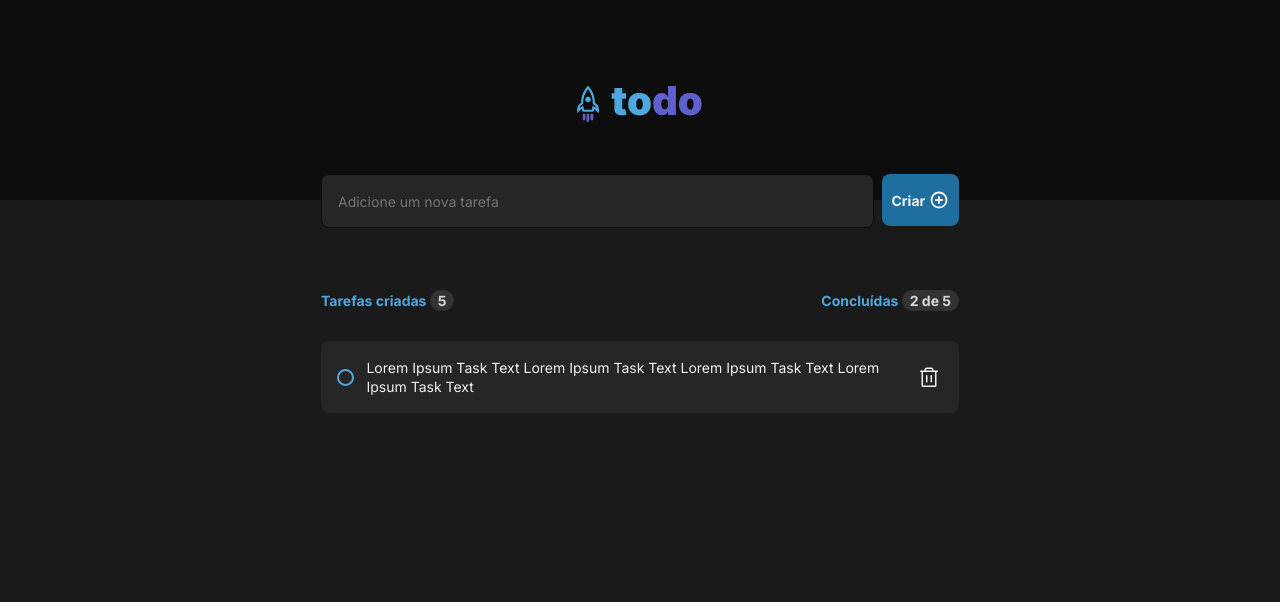
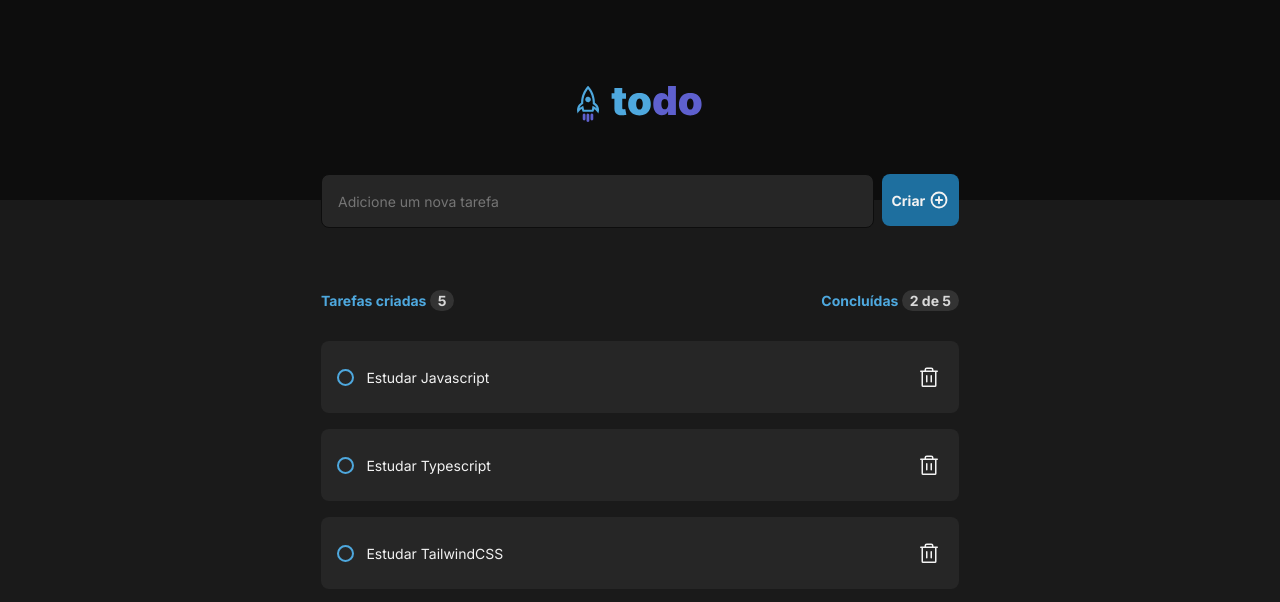
Before and after one commit to ghiberti85/ignite-todo-list, a React (Vite) app: page / in a window 1280 px wide. Shown: the top 602 px of the page. Built offline with nearby package versions, Linux system fonts and the light colour scheme.

Commit message:
Reading list of tasks

```diff
--- a/package.json
+++ b/package.json
@@ -12,11 +12,13 @@
   "dependencies": {
     "@phosphor-icons/react": "^2.0.14",
     "react": "^18.2.0",
-    "react-dom": "^18.2.0"
+    "react-dom": "^18.2.0",
+    "uuid": "^9.0.1"
   },
   "devDependencies": {
     "@types/react": "^18.2.15",
     "@types/react-dom": "^18.2.7",
+    "@types/uuid": "^9.0.6",
     "@typescript-eslint/eslint-plugin": "^6.0.0",
     "@typescript-eslint/parser": "^6.0.0",
     "@vitejs/plugin-react": "^4.0.3",
--- a/src/App.tsx
+++ b/src/App.tsx
@@ -3,9 +3,30 @@ import { NewTask } from './components/NewTask';
 import { Counter } from './components/Counter';
 import { Task } from './components/Task';
 
+import { v4 as uuidv4 } from 'uuid';
+
 import styles from './App.module.css';
 
 import './global.css';
+
+const tasks = [
+  {
+    id: uuidv4(),
+    title: 'Estudar Javascript',
+    isComplete: true
+  },
+  {
+    id: uuidv4(),
+    title: 'Estudar Typescript',
+    isComplete: false
+  },
+  {
+    id: uuidv4(),
+    title: 'Estudar TailwindCSS',
+    isComplete: false
+  },
+]
+
 
 export function App() {
   return (
@@ -13,9 +34,17 @@ export function App() {
       <Header />
       <div className={styles.wrapper}>
         <NewTask />
-        <Counter />
         <main>
-          <Task />
+          <Counter />
+          {tasks.map(task => {
+            return (
+              <Task
+              id={task.id}
+              title={task.title}
+              isComplete={task.isComplete}
+            />
+            )
+          })}
         </main>
       </div>
     </div>
--- a/src/components/Task.tsx
+++ b/src/components/Task.tsx
@@ -1,15 +1,23 @@
 import styles from  './Task.module.css'
 import { Trash } from '@phosphor-icons/react';
 
-export function Task() {
+
+interface TaskProps {
+    id: string;
+    title: string;
+    isComplete: boolean;
+}
+
+export function Task ({ id, title }: TaskProps) {
+
     return(
         <div className={styles.task}>
             <div className={styles.taskContent}>
-                <input type="checkbox" id="checkboxId"/>
-                <label htmlFor = 'checkboxId'/>
-                <span>Lorem Ipsum Task Text Lorem Ipsum Task Text Lorem Ipsum Task Text Lorem Ipsum Task Text</span>
+                <input type="checkbox" id={id}/>
+                <label htmlFor = {id}/>
+                <span>{title}</span>
             </div>
-            <button title="Deletar">
+            <button title="Delete Task">
                 <Trash  size={24} />
             </button>
         </div>
```
Also changed, not shown: 1 other file (tests, documents, lock files or other folders).
